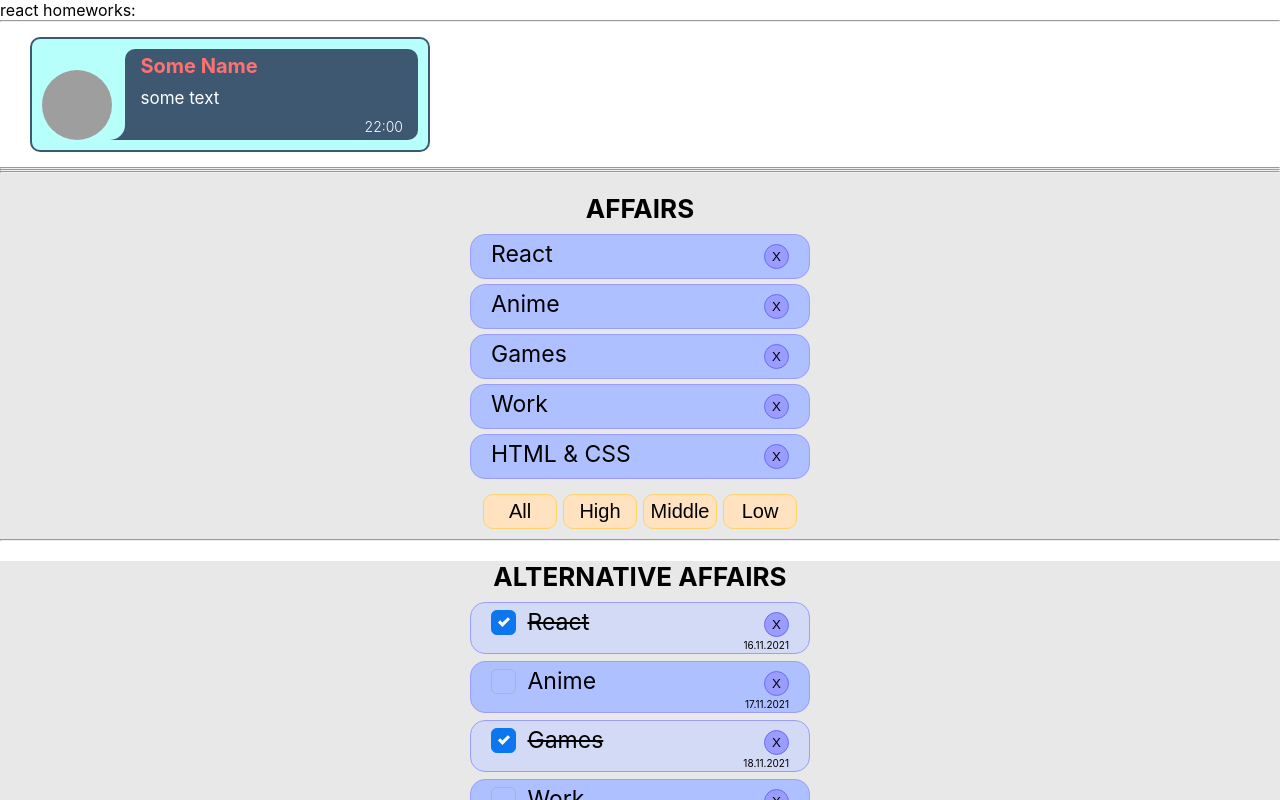
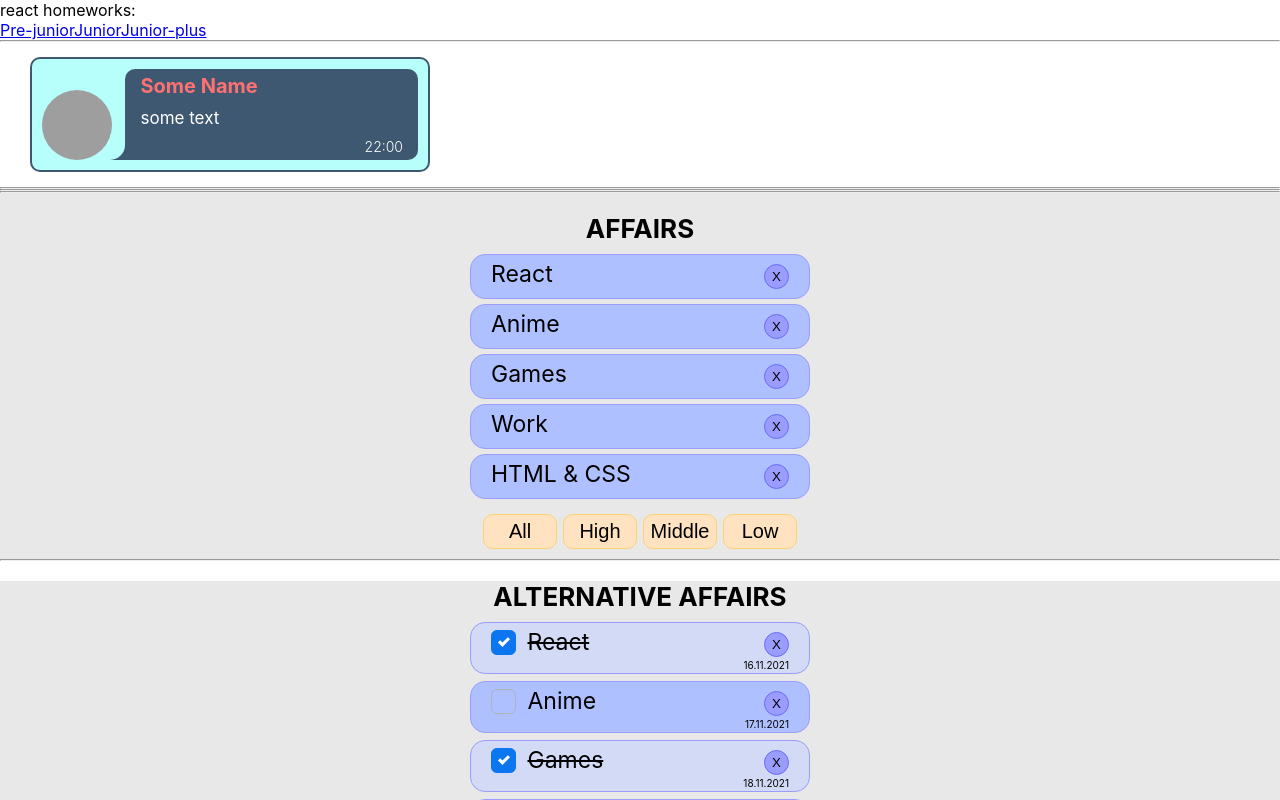
Before and after one commit to Alexey2576/it-incubator__ignat-tasks, a React (Create React App) app: page /#/pre-junior in a window 1280 px wide. Before the commit this address led to /. Shown: the top 800 px of the page. Built offline with nearby package versions, Linux system fonts and the light colour scheme; grey boxes are pictures that could not be loaded.

Commit message:
add react-router-dom (v.6), rename component Routes to Content, Switch to Routes and Redirect to Navigate. Added NavLinks to component Header and connected other components which were made earlier (HW1 - HW4)

```diff
--- a/package.json
+++ b/package.json
@@ -11,10 +11,12 @@
     "@types/node": "^12.0.0",
     "@types/react": "^17.0.0",
     "@types/react-dom": "^17.0.0",
+    "@types/react-router-dom": "^5.3.2",
     "@types/uuid": "^8.3.3",
     "moment": "^2.29.1",
     "react": "^17.0.2",
     "react-dom": "^17.0.2",
+    "react-router-dom": "^6.0.2",
     "react-scripts": "4.0.3",
     "typescript": "^4.1.2",
     "web-vitals": "^1.0.1"
--- a/src/p1-main/m1-ui/u1-app/App.tsx
+++ b/src/p1-main/m1-ui/u1-app/App.tsx
@@ -10,11 +10,11 @@ function App() {
     return (
         <div className={s.App}>
             <div>react homeworks:</div>
-            <HW1/>
-            <HW2/>
-            <HW3/>
-            <HW4/>
-            {/*<HW5/>*/}
+            {/*<HW1/>*/}
+            {/*<HW2/>*/}
+            {/*<HW3/>*/}
+            {/*<HW4/>*/}
+            <HW5/>
 
         </div>
     )
--- a/src/p2-homeworks/h5/HW5.tsx
+++ b/src/p2-homeworks/h5/HW5.tsx
@@ -1,20 +1,23 @@
 import React from 'react'
 import Header from './Header'
-import Routes from './Routes'
+import Content from './Routes'
+import {HashRouter} from "react-router-dom";
 
 function HW5() {
-    return (
-        <div>
-            {/*в gh-pages лучше работает HashRouter*/}
-            {/*<HashRouter>*/}
+   return (
+      <div>
+         {/*в gh-pages лучше работает HashRouter*/}
+         {/**/}
+         <HashRouter>
 
             <Header/>
+            {/*заменил название компоненты Routes на Content в связи с использованием новой версии "react-router-dom v6",*/}
+            {/*в котором испоользовал вместо Switch - Routes, а вместо Redirect - Navigate*/}
+            <Content/>
 
-            <Routes/>
-
-            {/*</HashRouter>*/}
-        </div>
-    )
+         </HashRouter>
+      </div>
+   )
 }
 
 export default HW5
--- a/src/p2-homeworks/h5/Header.tsx
+++ b/src/p2-homeworks/h5/Header.tsx
@@ -1,12 +1,22 @@
 import React from 'react'
+import {NavLink} from "react-router-dom";
+import {PATH} from "./Routes";
 
 function Header() {
-    return (
-        <div>
-            // add NavLinks
+   return (
+      <div>
+         <NavLink to={PATH.PRE_JUNIOR}>
+            Pre-junior
+         </NavLink>
+         <NavLink to={PATH.JUNIOR}>
+            Junior
+         </NavLink>
+         <NavLink to={PATH.JUNIOR_PLUS}>
+            Junior-plus
+         </NavLink>
 
-        </div>
-    )
+      </div>
+   )
 }
 
 export default Header
--- a/src/p2-homeworks/h5/Routes.tsx
+++ b/src/p2-homeworks/h5/Routes.tsx
@@ -1,29 +1,37 @@
 import React from 'react'
+import PreJunior from "./pages/PreJunior";
+import Error404 from "./pages/Error404";
+import {Navigate, Route, Routes} from "react-router-dom";
+import Junior from "./pages/Junior";
+import JuniorPlus from "./pages/JuniorPlus";
 
 export const PATH = {
    PRE_JUNIOR: '/pre-junior',
+   JUNIOR: '/junior',
+   JUNIOR_PLUS: '/junior-plus',
    // add paths
 }
 
-function Routes() {
+function Content() {
    return (
       <div>
          {/*Switch выбирает первый подходящий роут*/}
-            {/*<Switch>*/}
+         <Routes>
+            <Route path='/' element={<Navigate replace to={PATH.PRE_JUNIOR}/>}/>
 
             {/*в начале мы попадаем на страницу '/' и переходим сразу на страницу PRE_JUNIOR*/}
             {/*exact нужен чтоб указать полное совподение (что после '/' ничего не будет)*/}
-            {/*<Route path={'/'} exact render={() => <Redirect to={PATH.PRE_JUNIOR}/>}/>*/}
 
-            {/*<Route path={PATH.PRE_JUNIOR} render={() => <PreJunior/>}/>*/}
-                // add routes
+            <Route path={PATH.PRE_JUNIOR} element={<PreJunior/>}/>
+            <Route path={PATH.JUNIOR} element={<Junior/>}/>
+            <Route path={PATH.JUNIOR_PLUS} element={<JuniorPlus/>}/>
 
             {/*у этого роута нет пути, он отрисуется если пользователь захочет попасть на несуществующую страницу*/}
-            {/*<Route render={() => <Error404/>}/>*/}
+            <Route element={<Error404/>}/>
 
-            {/*</Switch>*/}
+         </Routes>
       </div>
    )
 }
 
-export default Routes
+export default Content
--- /dev/null
+++ b/src/p2-homeworks/h5/pages/Junior.tsx
@@ -0,0 +1,16 @@
+import React from 'react'
+
+function Junior() {
+    return (
+        <div>
+            {/*<HW7/>*/}
+            {/*<HW8/>*/}
+            {/*<HW9/>*/}
+            {/*<HW10/>*/}
+            {/*<HW11/>*/}
+
+        </div>
+    )
+}
+
+export default Junior
--- /dev/null
+++ b/src/p2-homeworks/h5/pages/JuniorPlus.tsx
@@ -0,0 +1,15 @@
+import React from 'react'
+
+function JuniorPlus() {
+    return (
+        <div>
+            {/*<HW12/>*/}
+            {/*<HW13/>*/}
+            {/*<HW14/>*/}
+            {/*<HW15/>*/}
+
+        </div>
+    )
+}
+
+export default JuniorPlus
```
Also changed, not shown: 1 other file (tests, documents, lock files or other folders). Lines whose indentation alone changed are shown as unchanged.
